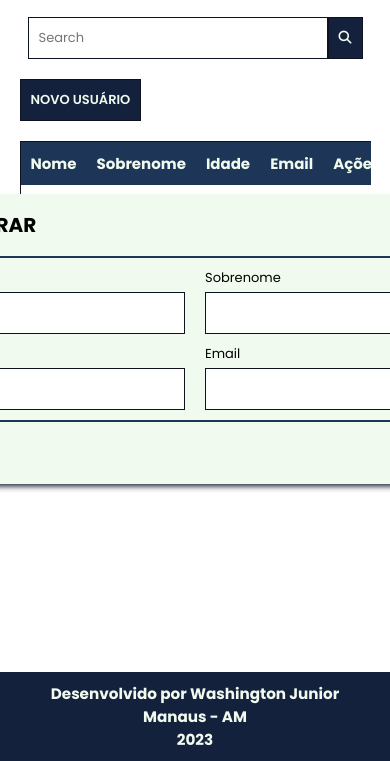
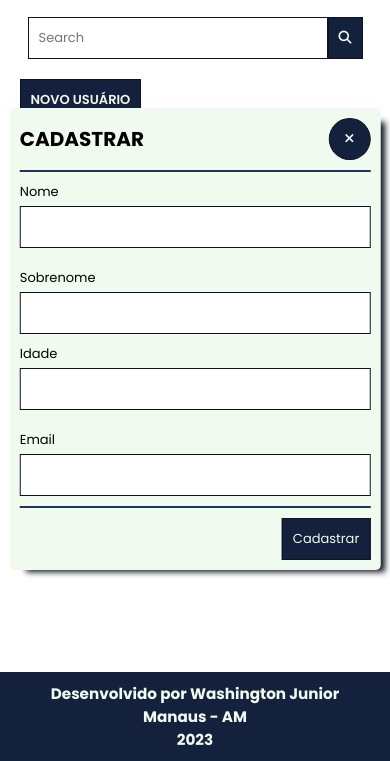
Before and after one commit to washingtonjunior27/Crud-Avan-ado---JavaScript, a plain HTML site: page index.html in a window 390 px wide. Both pictures are taken after a click on the button "NOVO USUÁRIO". Shown: the part 83-844 px from the top of the page. Drawn offline with Linux system fonts and the light colour scheme.

Commit message:
update mobile commit

```diff
--- a/css/styles.css
+++ b/css/styles.css
@@ -223,3 +223,19 @@ button i{
         overflow-x: scroll;
     }
 }
+@media(max-width: 428px){
+    .row{
+        flex-direction: column;
+    }
+    .modal{
+        width: 95%;
+    }
+    .row{
+        width: 100%;
+    }
+}
+@media(max-width: 345px){
+    #searchInput{
+        min-width: 95%;
+    }
+}
```
